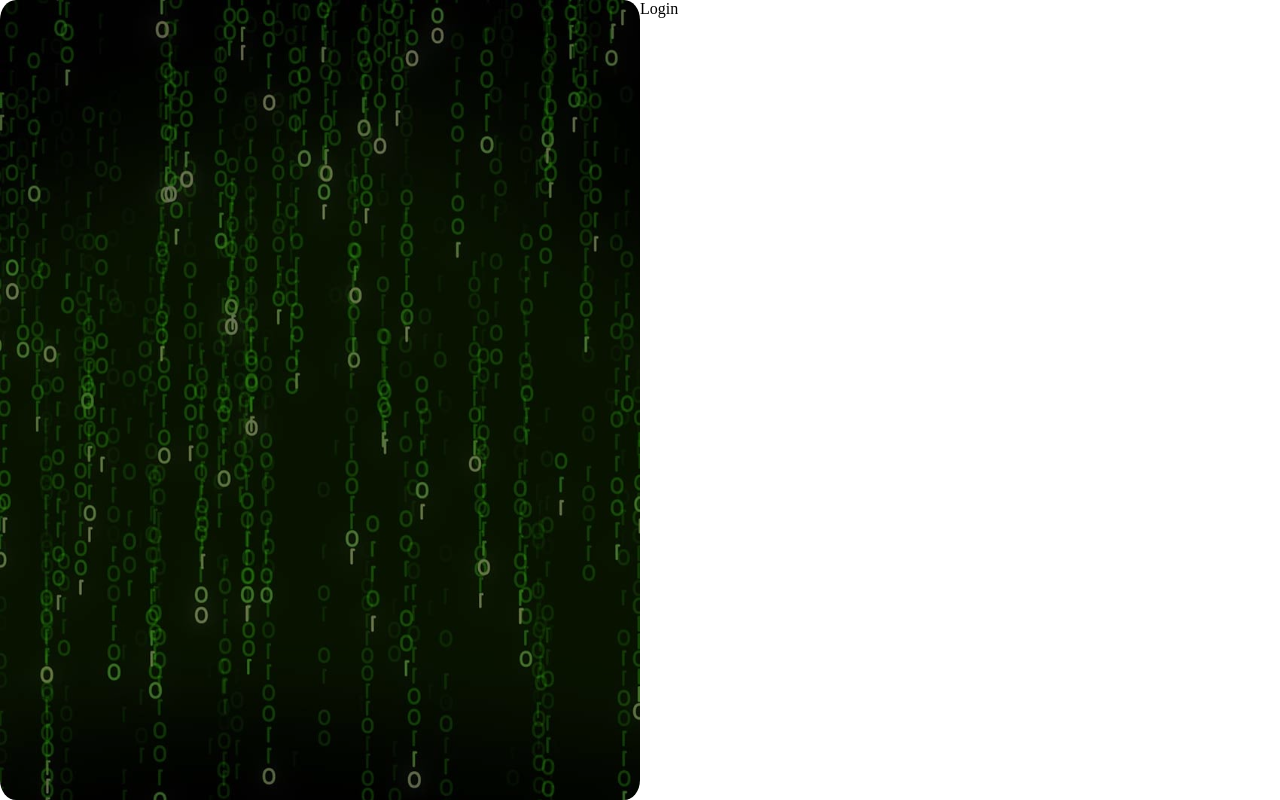
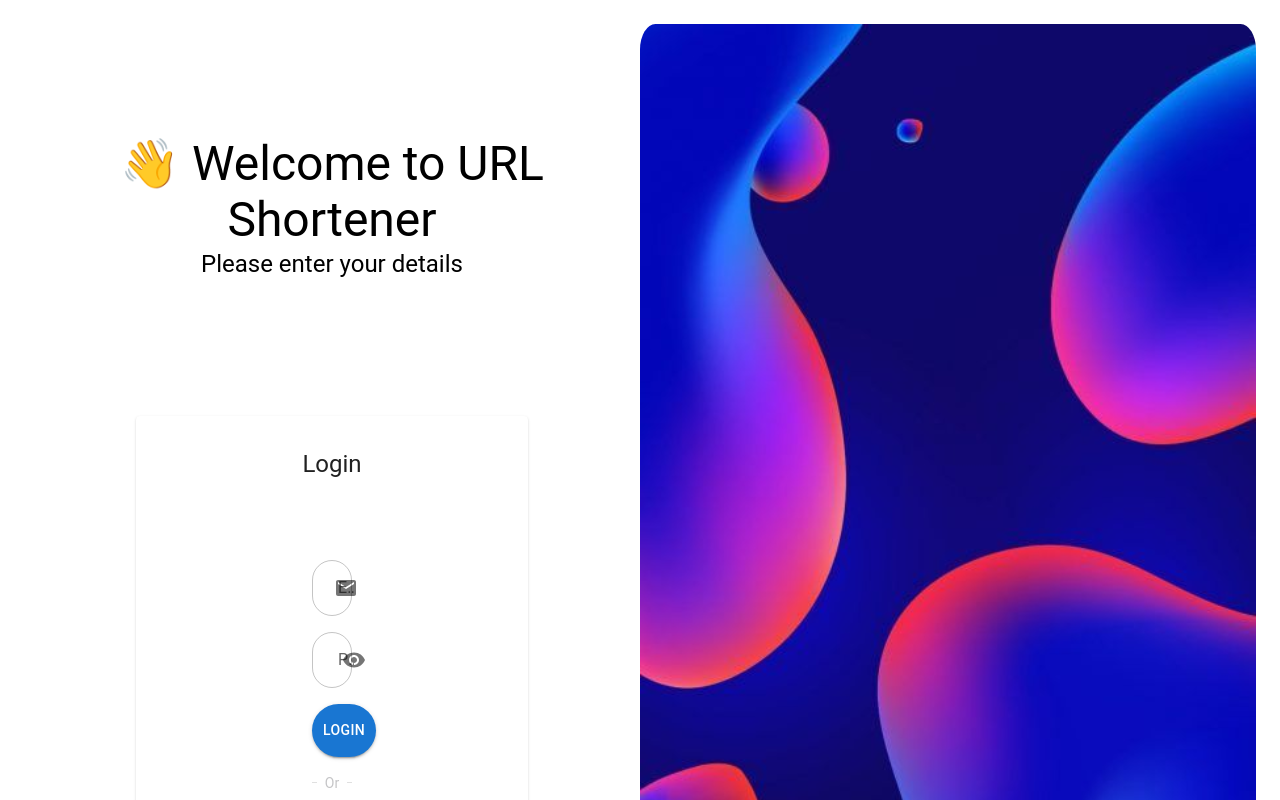
Before and after one commit to ishansharma1320/url-shortener-frontend, a React (Vite) app: page /auth/login in a window 1280 px wide. Shown: the top 800 px of the page. Built offline with nearby package versions, Linux system fonts and the light colour scheme.

Commit message:
Auth: SignUp and Login Form Configured

```diff
--- a/package.json
+++ b/package.json
@@ -12,6 +12,7 @@
   "dependencies": {
     "@emotion/react": "^11.11.1",
     "@emotion/styled": "^11.11.0",
+    "@mui/icons-material": "^5.15.9",
     "@mui/material": "^5.14.5",
     "firebase": "^10.1.0",
     "react": "^18.2.0",
--- a/src/App.routes.tsx
+++ b/src/App.routes.tsx
@@ -1,6 +1,6 @@
 import { Navigate, createBrowserRouter } from "react-router-dom";
 import AuthLayout from "./components/layouts/AuthLayout/AuthLayout";
-import Login from "./components/layouts/login/Login";
+import AuthForm from "./components/layouts/login/AuthForm";
 
 
 
@@ -14,8 +14,8 @@ const router = createBrowserRouter([
     element: <AuthLayout />,
     children: [
 
-      { path: "login", element: <Login /> },
-
+      { path: "login", element: <AuthForm isSignUp={false}/> },
+      { path: "signup", element: <AuthForm isSignUp={true}/> },
     ],
   },
   ])
--- a/src/components/layouts/AuthLayout/AuthLayout.tsx
+++ b/src/components/layouts/AuthLayout/AuthLayout.tsx
@@ -1,48 +1,29 @@
 import { Box, Grid } from '@mui/material'
-import React from 'react'
 import { Outlet } from 'react-router-dom'
+import { containerStyle, backgroundImageStyle} from "./styles"
 
 export default function AuthLayout() {
   return (
-    // <Stack direction="row" sx={{width: '100%', minHeight: '100vh'}}>
-    //
-    //     <div style={{backgroundColor: 'red', height: '100%'}}></div>
-    // </Stack>
     <Grid
       container
       direction="row"
       justifyContent="center"
       alignItems="stretch"
-  sx={{ height: '100%' }}
+      sx={containerStyle}
     >
       <Grid item xs={6}>
-     <Box
-    sx={{
-    //   width: 500,
-    height: '100%',
-      backgroundImage: "url('/assets/images/matrix.jpeg'), linear-gradient(rgba(0,0,0,0.25),rgba(0,0,0,0.25))",
-    backgroundBlendMode: "overlay",
-    backgroundRepeat: "no-repeat",
-    backgroundSize: "cover",
-    borderRadius: "2.5%",
-    }}
-  >
-     {/* <Outlet/> */}
-     </Box>
+
+          <Outlet />
 
       </Grid>
       <Grid item xs={6}>
         <Box
-    sx={{
-      height: '100%',
-      borderRadius: "2.5%",
-      // border: "1px solid grey",
-    }}
+          sx={backgroundImageStyle}
         >
-     <Outlet/>
         </Box>
 
       </Grid>
+
     </Grid>
 
   )
--- /dev/null
+++ b/src/components/layouts/AuthLayout/styles.ts
@@ -0,0 +1,17 @@
+
+
+export const containerStyle = {
+    height: '100%',
+    padding: '1.5rem',
+  };
+
+
+
+  export const backgroundImageStyle = {
+    height: '100%',
+    backgroundImage: "url('/assets/images/abv2.jpg')",
+    backgroundBlendMode: 'overlay',
+    backgroundRepeat: 'no-repeat',
+    backgroundSize: 'cover',
+    borderRadius: '2.5%',
+  };
--- /dev/null
+++ b/src/components/layouts/login/AuthForm.tsx
@@ -0,0 +1,112 @@
+import { OutlinedInput, Divider, Box, Card, CardContent, Button, Typography, CardHeader, FormControl, IconButton, InputAdornment, InputLabel, Stack } from '@mui/material';
+
+import { Visibility, Mail, Apple, Google, Facebook } from '@mui/icons-material';
+
+
+
+export default function AuthForm(props: any) {
+  const isSignUp = props.isSignUp;
+  return (
+    <Stack direction="column" sx={{ padding: "2rem", marginTop: "5rem" }}>
+      <Box sx={{ minHeight: 200, textAlign: "center" }}>
+        <Typography variant='h3'>👋 Welcome to URL Shortener</Typography>
+        <Typography variant='h5'>Please enter your details</Typography>
+      </Box>
+      <Box sx={{ margin: "5rem" }}>
+        <Card >
+          <CardHeader title={isSignUp ? "Sign Up" : "Login"} sx={{ textAlign: "center", marginTop: "1em" }}></CardHeader>
+          <CardContent>
+            <Stack direction="column" spacing={2} sx={{ margin: "3rem 10rem" }}>
+              <FormControl variant="outlined">
+                <InputLabel htmlFor="outlined-adornment-email" sx={{ marginLeft: "12px" }}>Email</InputLabel>
+                <OutlinedInput classes={{
+                  root: '&.MuiInputBase-root.MuiOutlinedInput-root',
+                }}
+                  sx={{
+                    '&.MuiInputBase-root.MuiOutlinedInput-root': {
+                      borderRadius: '50px',
+                    },
+                  }}
+                  id="outlined-adornment-email"
+                  type="text"
+                  endAdornment={
+                    <InputAdornment position="end" sx={{ marginRight: "12px" }}>
+                      <Mail />
+                    </InputAdornment>
+                  }
+                  label="Email"
+                />
+              </FormControl>
+              <FormControl variant="outlined">
+                <InputLabel htmlFor="outlined-adornment-password" sx={{ marginLeft: "12px" }}>Password</InputLabel>
+                <OutlinedInput
+                  id="outlined-adornment-password"
+                  type="text"
+                  classes={{
+                    root: '&.MuiInputBase-root.MuiOutlinedInput-root',
+                  }}
+                  sx={{
+                    '&.MuiInputBase-root.MuiOutlinedInput-root': {
+                      borderRadius: '50px',
+                    },
+                  }}
+                  endAdornment={
+                    <InputAdornment position="end" sx={{ marginRight: "12px" }}>
+                      <IconButton
+                        aria-label="toggle password visibility"
+                        edge="end"
+                      >
+                        <Visibility />
+                      </IconButton>
+                    </InputAdornment>
+                  }
+                  label="Password"
+                />
+              </FormControl>
+              {isSignUp && <FormControl variant="outlined">
+                <InputLabel htmlFor="outlined-adornment-confirmpassword" sx={{ marginLeft: "12px" }}>Confirm Password</InputLabel>
+                <OutlinedInput
+                  id="outlined-adornment-confirmpassword"
+                  type="text"
+                  classes={{
+                    root: '&.MuiInputBase-root.MuiOutlinedInput-root',
+                  }}
+                  sx={{
+                    '&.MuiInputBase-root.MuiOutlinedInput-root': {
+                      borderRadius: '50px',
+                    },
+                  }}
+                  endAdornment={
+                    <InputAdornment position="end" sx={{ marginRight: "12px" }}>
+                      <IconButton
+                        aria-label="toggle password visibility"
+                        edge="end"
+                      >
+                        <Visibility />
+                      </IconButton>
+                    </InputAdornment>
+                  }
+                  label="Password"
+                />
+              </FormControl>}
+              <Button variant="contained" sx={{ borderRadius: "50px", padding: "1em", marginTop: "2em" }}>Login</Button>
+              <div style={{ display: 'flex', alignItems: 'center', marginTop: '16px', marginBottom: '16px', color: "#e7e7ea" }}>
+                <Divider style={{ flex: '1' }} />
+                <Typography variant="body2" style={{ margin: '0 8px', color: "#c5c5c7" }}>
+                  Or
+                </Typography>
+                <Divider style={{ flex: '1' }} />
+              </div>
+              <Stack direction="row" spacing={2} justifyContent="center" alignItems="center">
+                <IconButton sx={{ border: "1px solid #e7e7ea", width: "fit-content" }}> <Apple /></IconButton>
+                <IconButton sx={{ border: "1px solid #e7e7ea", width: "fit-content" }}> <Google /></IconButton>
+                <IconButton sx={{ border: "1px solid #e7e7ea", width: "fit-content" }}>  <Facebook /> </IconButton>
+              </Stack>
+            </Stack>
+
+          </CardContent>
+        </Card>
+      </Box>
+    </Stack>
+  );
+}
--- a/src/components/layouts/login/Login.tsx
+++ /dev/null
@@ -1,7 +0,0 @@
-import React from 'react'
-
-export default function Login() {
-  return (
-    <div>Login</div>
-  )
-}
```
Also changed, not shown: public/assets/images/abv2.jpg (added), 1 other file (tests, documents, lock files or other folders). Lines whose indentation alone changed are shown as unchanged.
